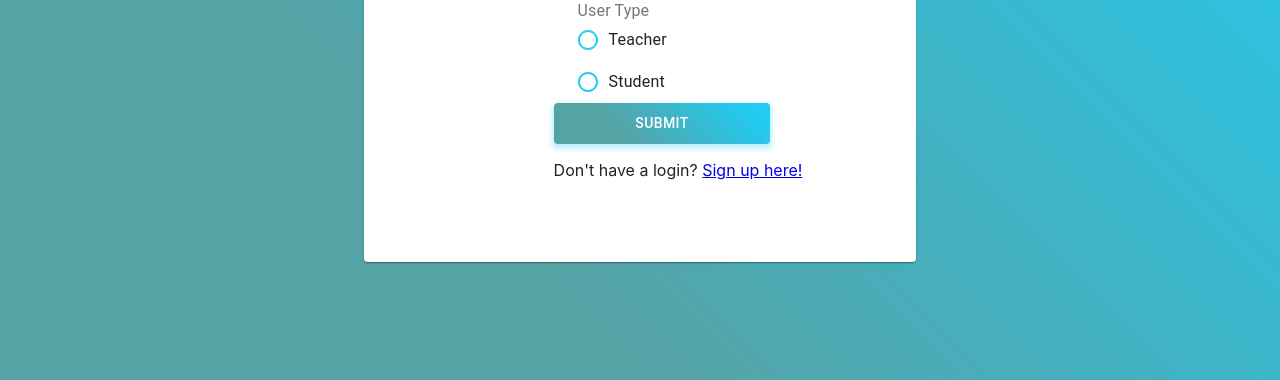
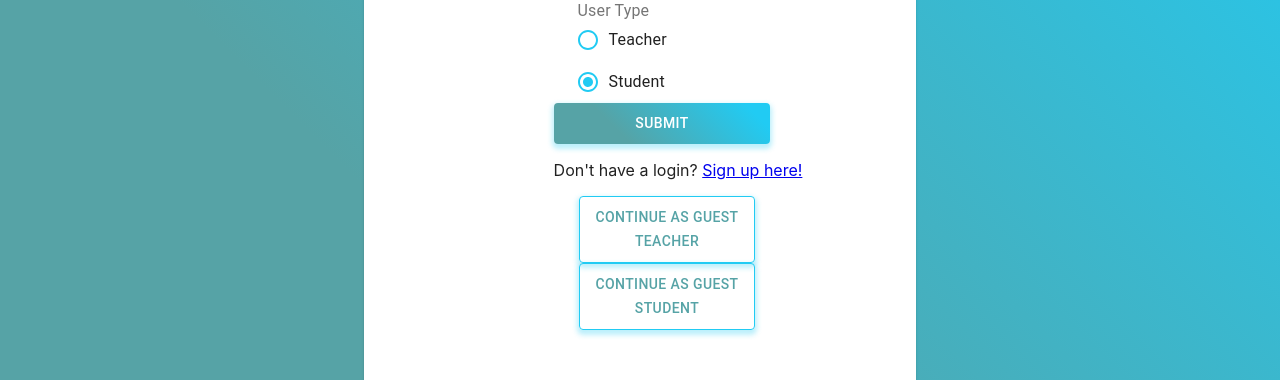
Before and after one commit to GrantCloyd/MedApp, a React (Create React App) app in the folder client/: page / in a window 1280 px wide. Shown: the part 550-930 px from the top of the page. Built offline with nearby package versions, Linux system fonts and the light colour scheme; no server answers.

Commit message:
Guest log-in added

```diff
--- a/client/src/components/ChatContainer.js
+++ b/client/src/components/ChatContainer.js
@@ -29,7 +29,6 @@ export default function ChatContainer({ handleDelete, handleAdd, userType, userN
       const data = await res.json()
       setMessage(initialMessage)
       if (data.id) {
-         //dispatch(addMessage(data))
          handleAdd()
       } else {
          setErrors(`Something went wrong: ${data.error}`)
--- a/client/src/components/CreatePage.js
+++ b/client/src/components/CreatePage.js
@@ -43,7 +43,6 @@ export default function CreatePage() {
    const dispatch = useDispatch()
    const history = useHistory()
    const [prepRecord, setPrepRecord] = useState(false)
-
    const [newMed, setNewMed] = useState(initialState)
    const [success, setSuccess] = useState(false)
    const [errors, setErrors] = useState(false)
@@ -88,7 +87,6 @@ export default function CreatePage() {
    return (
       <TightCard>
          <CardHeader title="Create and Upload" />
-
          {loading && (
             <p>
                <StyledProg />{" "}
@@ -106,7 +104,6 @@ export default function CreatePage() {
                </DialogContent>
                <DialogActions>
                   {makeIconBtn(PageviewIcon, () => history.push("/profile"))}
-
                   {makeIconBtn(AddCircleIcon, handleStayOnPage)}
                </DialogActions>
             </Dialog>
--- a/client/src/components/LogInPage.js
+++ b/client/src/components/LogInPage.js
@@ -5,7 +5,15 @@ import { loginT } from "./store/teacherReducer"
 import { loginS } from "./store/studentReducer"
 import { Container, Card, RadioGroup, FormLabel, FormControlLabel } from "@material-ui/core"
 import { useDispatch } from "react-redux"
-import { StyledButton, StyledTextField, StyledRad, CenterCon, StyledLogo } from "./styles"
+import {
+   StyledButton,
+   StyledTextField,
+   StyledRad,
+   CenterCon,
+   StyledOutlineBtn,
+   StyledLogo,
+} from "./styles"
+import { teacherGuest, studentGuest } from "./store/guestUsers"
 
 export default function LogInPage() {
    const initialState = {
@@ -21,19 +29,32 @@ export default function LogInPage() {
    const handleLogInChange = e => handleChange(e, setLogIn, logIn)
    const history = useHistory()
 
-   async function handleLogIn(e) {
+   async function handleLogIn(e, guest = null) {
       e.preventDefault()
       setErrors(false)
+
       const configObj = createConfig("POST", logIn)
 
       const res = await fetch("/log_in", configObj)
       const data = await res.json()
       if (data.id) {
          logIn.type === "teacher" ? dispatch(loginT(data)) : dispatch(loginS(data))
-
          history.push("/landing")
       } else {
          setErrors("Password and/or email do not match")
+      }
+   }
+
+   async function handleGuest(guest) {
+      setErrors(false)
+      const configObj = createConfig("POST", guest === "teacher" ? teacherGuest : studentGuest)
+      const res = await fetch("/log_in", configObj)
+      const data = await res.json()
+      if (data.id) {
+         guest === "teacher" ? dispatch(loginT(data)) : dispatch(loginS(data))
+         history.push("/landing")
+      } else {
+         setErrors("Something went wrong")
       }
    }
 
@@ -72,14 +93,12 @@ export default function LogInPage() {
                <Container size="med">
                   <FormLabel component="legend">User Type</FormLabel>
 
-                  <RadioGroup name="userType">
+                  <RadioGroup name="type" value={logIn.type}>
                      <FormControlLabel
                         onChange={handleLogInChange}
                         control={<StyledRad color="default" />}
-                        id="teacher"
                         value="teacher"
                         label="Teacher"
-                        name="type"
                      />
                      <FormControlLabel
                         onChange={handleLogInChange}
@@ -95,6 +114,16 @@ export default function LogInPage() {
                {" "}
                Don't have a login? <Link to="/signup">Sign up here! </Link>{" "}
             </p>
+            <StyledOutlineBtn
+               onClick={() => {
+                  handleGuest("teacher")
+               }}>
+               Continue as Guest Teacher
+            </StyledOutlineBtn>
+            <br />
+            <StyledOutlineBtn onClick={() => handleGuest("student")}>
+               Continue as Guest Student
+            </StyledOutlineBtn>
          </CenterCon>
       </Card>
    )
--- a/client/src/components/ProfilePage.js
+++ b/client/src/components/ProfilePage.js
@@ -84,6 +84,8 @@ export default function ProfilePage() {
                   <DialogTitle>Edit Details</DialogTitle>
                   <PaddedDialogContent>
                      <form onSubmit={handleSubmit}>
+                        {user.name !== "guest" ? (
+                           <>
                               <StyledTextField
                                  fullWidth
                                  onChange={handleProfileChange}
@@ -101,6 +103,10 @@ export default function ProfilePage() {
                                  value={profileEdit.email}
                                  name="email"
                               />
+                           </>
+                        ) : (
+                           <p>*Name and email cannot be edited as a guest* </p>
+                        )}
                         {user.type === "teacher" && (
                            <>
                               <StyledTextField
@@ -173,6 +179,7 @@ export default function ProfilePage() {
                <TightButton onClick={() => setToggleEdit(!toggleEdit)}>Edit Info</TightButton>
             </TightCard>
          )}
+         <br />
          {user.type === "teacher" ? <TeacherProfile /> : <StudentProfile />}
       </div>
    )
--- a/client/src/components/RecordingDialog.js
+++ b/client/src/components/RecordingDialog.js
@@ -8,6 +8,7 @@ import FiberManualRecordIcon from "@material-ui/icons/FiberManualRecord"
 import AttachFileIcon from "@material-ui/icons/AttachFile"
 import RedoIcon from "@material-ui/icons/Redo"
 import CheckIcon from "@material-ui/icons/Check"
+import CloseIcon from "@material-ui/icons/Close"
 import { styled } from "@material-ui/core/styles"
 
 const StyledPause = styled(PauseIcon)({
@@ -60,12 +61,19 @@ export default function RecordingDialog({
    }
 
    const redoRecording = () => {
-      setPrepRecord(false)
+      setPrepRecord(true)
       setRecordingState(false)
       setSeconds(0)
       setMinutes(0)
       setMediaChunks([])
       prepForRecording()
+      setAttachedCustom(false)
+   }
+
+   const handleCancelRecording = () => {
+      setPrepRecord(false)
+      setMediaChunks([])
+      setAttachedCustom(false)
    }
 
    async function handleRecording() {
@@ -153,6 +161,7 @@ export default function RecordingDialog({
                   <StyledArrow /> <StyledPause />
                </IconButton>
             )}
+            {makeIconBtn(CloseIcon, handleCancelRecording)}
          </DialogActions>
       </Dialog>
    )
--- a/client/src/components/StudentProfile.js
+++ b/client/src/components/StudentProfile.js
@@ -23,7 +23,7 @@ export default function StudentProfile() {
 
    return (
       <div>
-         <TightPaper>
+         <TightPaper elevation={2}>
             <h2>Stats:</h2>
             {user.total_listens > 0 ? (
                <p> Total Sessions: {user.total_listens}</p>
@@ -32,19 +32,16 @@ export default function StudentProfile() {
             )}
             <p>Total Time Meditated: {user.total_time} minutes </p>
          </TightPaper>
-         <h3>Recent Sessions:</h3>
-         {mostRecent}
-         <TightButton onClick={() => setShowRecent(!showRecent)}>Show More Recent</TightButton>
-         {showRecent && <ul>{recentMeds}</ul>}
+
          <h3>Donations</h3>
          {user.donations.length > 0 ? (
-            <TightPaper>
+            <TightPaper elevation={2}>
                {" "}
                <p> Total: ${Number(user.total_donations).toFixed(2)}</p>
-               <p> Number of Donations:{user.donations.length}</p>
+               <p> Number of Donations: {user.donations.length}</p>
                <p>
                   Most Donated by Amount to a Teacher: {user.most_donated_by_amount.teacher_name} ($
-                  {Number(user.most_donated_by_amount.amount).toFixed(2)} )
+                  {Number(user.most_donated_by_amount.amount).toFixed(2)})
                </p>
                <p>
                   {" "}
@@ -55,6 +52,10 @@ export default function StudentProfile() {
          ) : (
             <p>You've made no donations yet</p>
          )}
+         <h3>Recent Sessions:</h3>
+         {mostRecent}
+         <TightButton onClick={() => setShowRecent(!showRecent)}>Show More Recent</TightButton>
+         {showRecent && <ul>{recentMeds}</ul>}
       </div>
    )
 }
--- /dev/null
+++ b/client/src/components/store/guestUsers.js
@@ -0,0 +1,10 @@
+export const teacherGuest = {
+   email: "guest",
+   password: "guest",
+   type: "teacher",
+}
+export const studentGuest = {
+   email: "guest",
+   password: "guest",
+   type: "student",
+}
--- a/client/src/components/styles.js
+++ b/client/src/components/styles.js
@@ -184,3 +184,13 @@ export const PaddedDialogContent = styled(DialogContent)({
 export const StyledHelp = styled(LiveHelpIcon)({
    color: `${primaryColor}`,
 })
+
+export const StyledOutlineBtn = styled(Button)({
+   border: `1px solid ${secondaryColor}`,
+   background: "transparent",
+   boxShadow: "0 3px 5px 2px rgba(33, 203, 243, .3)",
+   padding: "8px 5px",
+   width: "35%",
+   color: `${primaryColor}`,
+   marginLeft: "5%",
+})
```
Also changed, not shown: 1 other file (tests, documents, lock files or other folders). Lines whose indentation alone changed are shown as unchanged.
